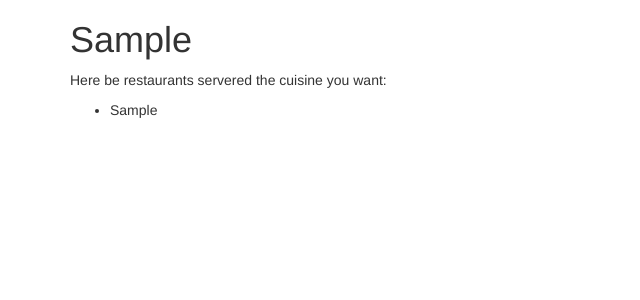
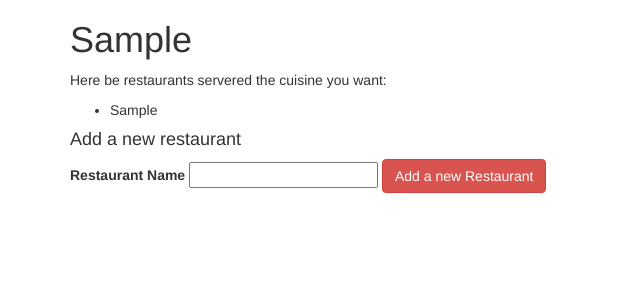
Before and after one commit to jillkuchman/BestRestaurants, a PHP site: template views/cuisines.twig in a window 1280 px wide. Shown: the top 300 px of the page, without its empty margins (0-640 px from the left). Run offline with PHP 8.4, Linux system fonts and the light colour scheme; the template is opened without the code that fills it: most values are stand-ins (such as "Sample title", 1, 10 or a date in 2020); some libraries are stand-ins or nearby versions.

Commit message:
Add relevant restaurants post route

```diff
--- a/src/Cuisine.php
+++ b/src/Cuisine.php
@@ -46,7 +46,7 @@
             $restaurants = array();
             $returned_restaurants = $GLOBALS['DB']->query("SELECT*FROM restaurants WHERE cuisine_id = {$this->getId()};");
             foreach($returned_restaurants as $restaurant) {
-                $restaurant_name = $restaurant['name'];
+                $restaurant_name = $restaurant['restaurant_name'];
                 $id = $restaurant['id'];
                 $cuisine_id = $restaurant['cuisine_id'];
                 $new_restaurant = new Restaurant($id, $restaurant_name, $cuisine_id);
--- a/views/cuisines.twig
+++ b/views/cuisines.twig
@@ -17,6 +17,17 @@
         </ul>
         {% endif %}
 
+        <h4>Add a new restaurant</h4>
+        <form action="/relevant_restaurants" method="post">
+
+            <input id="cuisine_id" name="cuisine_id" type="hidden" value="{{ cuisine.getId() }}">
+
+            <label for='restaurant'>Restaurant Name</label>
+            <input id='restaurant' name='restaurant' type='text'>
+
+            <button type="submit" class="btn btn-danger">Add a new Restaurant</button>
+        </form>
+
     </div>
 </body>
 </html>
```
Also changed, not shown: app/app.php (+10 -0 lines).
